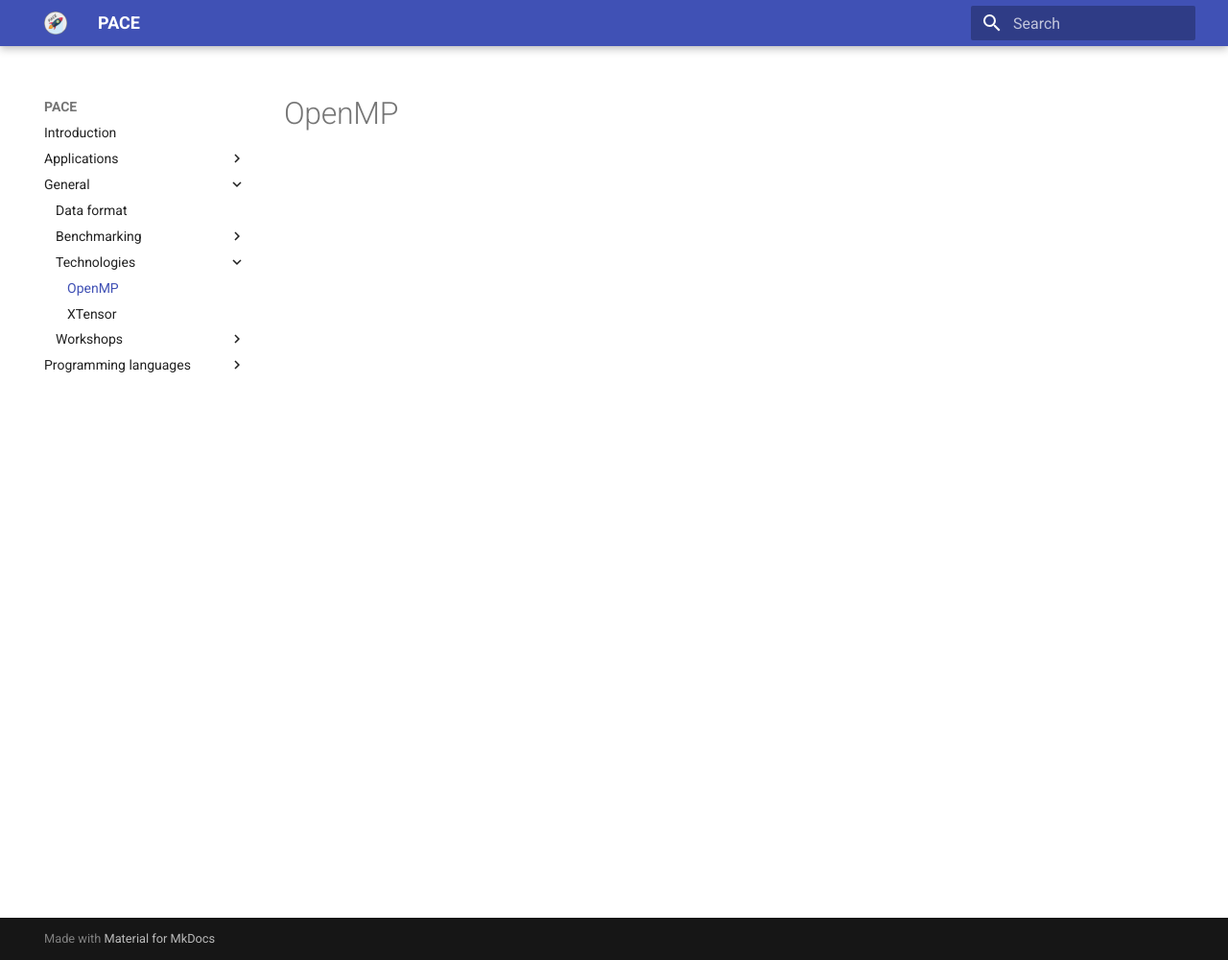
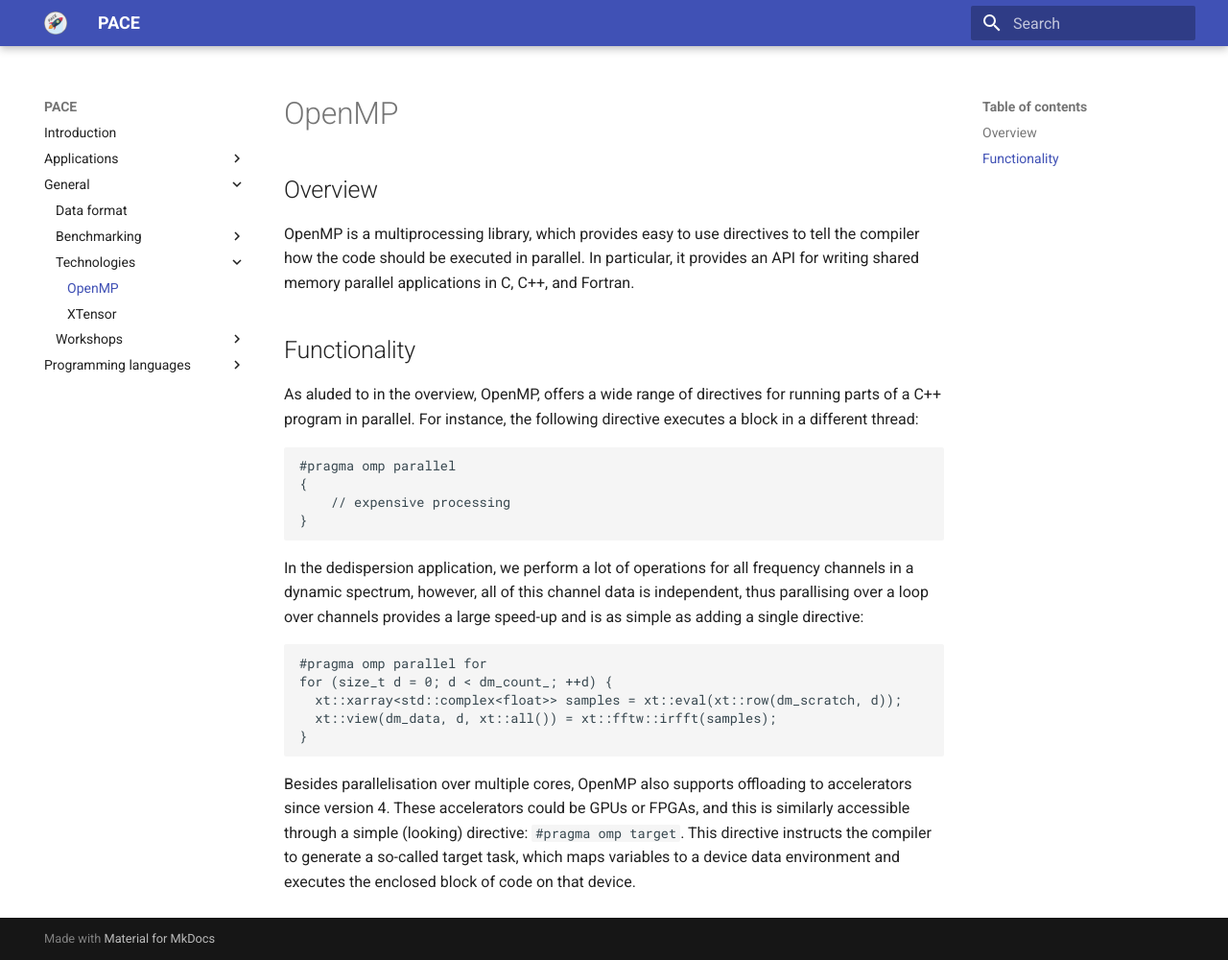
Before and after one commit to astron-rd/PACE, an MkDocs documentation site: the page built from docs/general/technologies/openmp.md, in a window 1280 px wide and 1000 px high. Shown: the whole window at 96% size. Built offline with MkDocs 1.6.1 and Material for MkDocs 9.7.7, drawn with Linux system fonts in a browser that asks for light colours; nearby versions of some CDN libraries.

Commit message:
Fill OpenMP page

````diff
--- a/docs/general/technologies/openmp.md
+++ b/docs/general/technologies/openmp.md
@@ -1 +1,27 @@
 # OpenMP
+
+## Overview
+
+OpenMP is a multiprocessing library, which provides easy to use directives to tell the compiler how the code should be executed in parallel. In particular, it provides an API for writing shared memory parallel applications in C, C++, and Fortran.
+
+## Functionality
+
+As aluded to in the overview, OpenMP, offers a wide range of directives for running parts of a C++ program in parallel. For instance, the following directive executes a block in a different thread:
+```cpp
+#pragma omp parallel
+{
+    // expensive processing
+}
+```
+
+In the dedispersion application, we perform a lot of operations for all frequency channels in a dynamic spectrum, however, all of this channel data is independent, thus parallising over a loop over channels provides a large speed-up and is as simple as adding a single directive:
+
+```cpp
+#pragma omp parallel for
+for (size_t d = 0; d < dm_count_; ++d) {
+  xt::xarray<std::complex<float>> samples = xt::eval(xt::row(dm_scratch, d));
+  xt::view(dm_data, d, xt::all()) = xt::fftw::irfft(samples);
+}
+```
+
+Besides parallelisation over multiple cores, OpenMP also supports offloading to accelerators since version 4. These accelerators could be GPUs or FPGAs, and this is similarly accessible through a simple (looking) directive: `#pragma omp target`. This directive instructs the compiler to generate a so-called target task, which maps variables to a device data environment and executes the enclosed block of code on that device.
````
